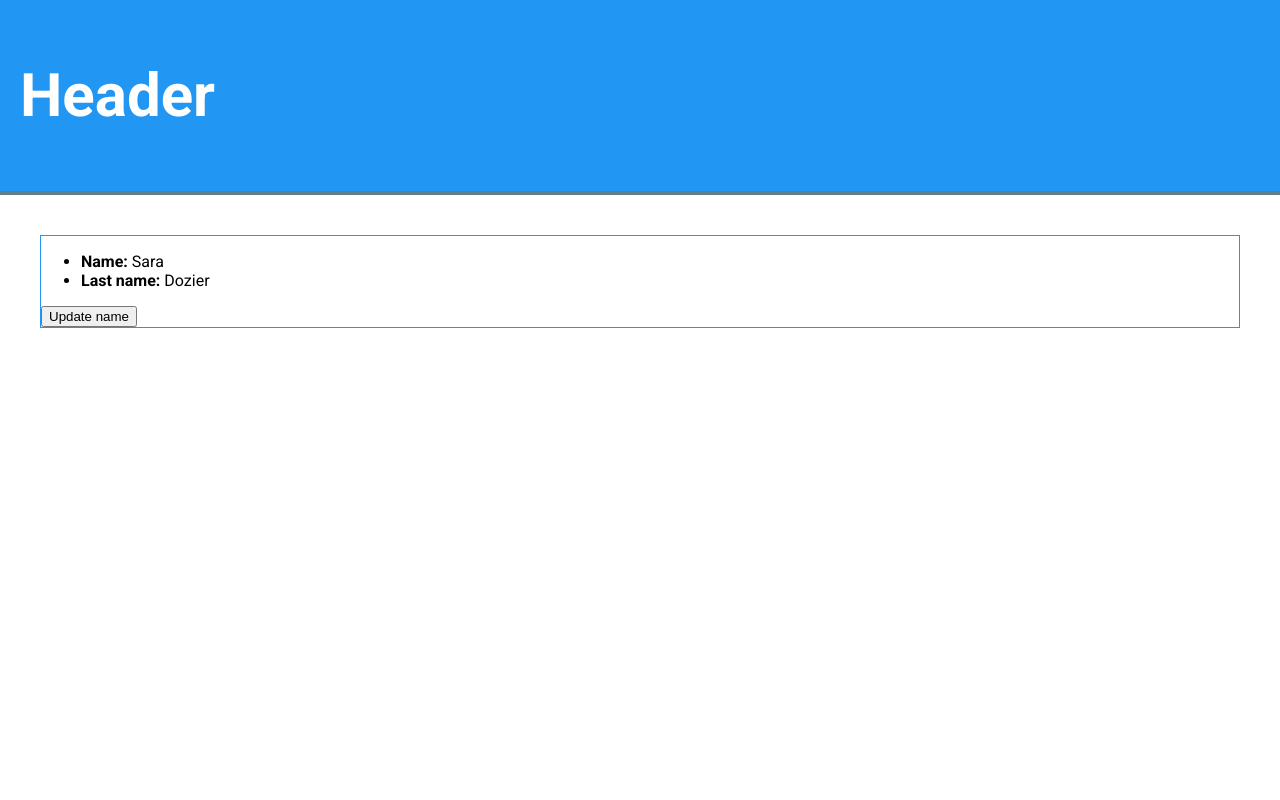
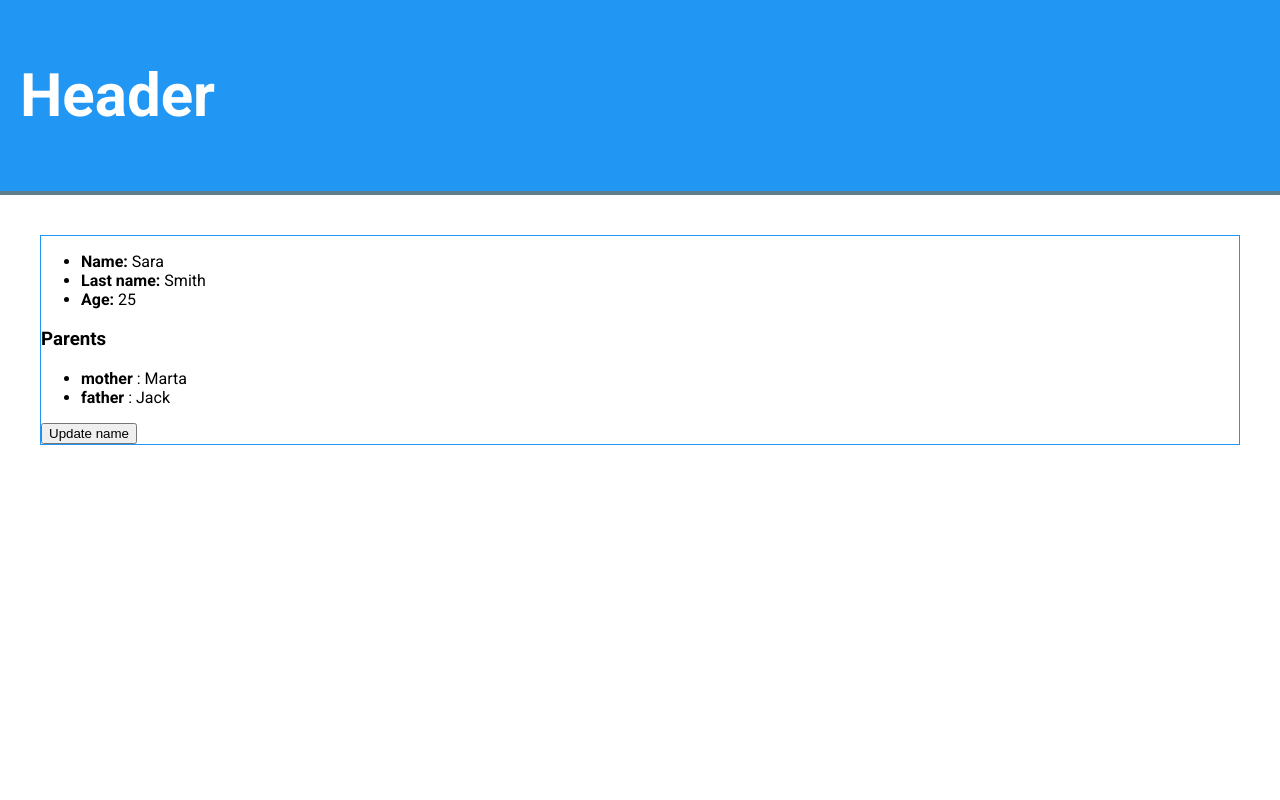
Before and after one commit to voloslg/vue_basics, a Vue app in the folder lesson28/intermetiate/: page / in a window 1280 px wide. Shown: the top 800 px of the page. Built offline with nearby package versions, Linux system fonts and the light colour scheme.

Commit message:
add methos to props+

```diff
--- a/lesson28/intermetiate/src/App.vue
+++ b/lesson28/intermetiate/src/App.vue
@@ -2,7 +2,12 @@
   <div>
     <app-header></app-header>
     <div class="container">
-      <compUserProfile :name="name" lastName="Dozier"/>
+      <compUserProfile
+        :userName="name"
+        :userLastName="lastName"
+        :userAge="age"
+        :userParents="parents"
+      />
     </div>
     <compFooter/>
   </div>
@@ -15,7 +20,13 @@ import compUserProfile from "./Components/User/UserProfile.vue";
 export default {
   data() {
     return {
-      name: "Sara"
+      name: "Sara",
+      lastName: "Smith",
+      age: 25,
+      parents: {
+        mother: "Marta",
+        father: "Jack"
+      }
     };
   },
   components: {
--- a/lesson28/intermetiate/src/Components/User/UserProfile.vue
+++ b/lesson28/intermetiate/src/Components/User/UserProfile.vue
@@ -4,11 +4,25 @@
       <ul>
         <li>
           <span>Name:</span>
-          {{name}}
+          {{userName}}
         </li>
         <li>
           <span>Last name:</span>
-          {{lastName}}
+          {{userLastName}}
+        </li>
+        <li>
+          <span>Age:</span>
+          {{userAge}}
+        </li>
+      </ul>
+      <h3>Parents</h3>
+      <ul>
+        <!-- <li>Mother: {{userParents.mother}}</li> -->
+        <!-- <li>Mother: {{userParents.father}}</li> -->
+        <li v-for="(key, value, index) in userParents" :key="index">
+          <span>{{value}}</span>
+          :
+          {{key}}
         </li>
       </ul>
       <button @click="updateName">Update name</button>
@@ -18,10 +32,18 @@
 
 <script>
 export default {
-  props: ["name", "lastName"],
+  // Props as array
+  // props: ["userName", "userLastName"],
+  // Props as objects
+  props: {
+    userName: String,
+    userLastName: String,
+    userAge: Number,
+    userParents: Object
+  },
   methods: {
     updateName() {
-      return (this.name = "Bob");
+      return (this.userName = "Bob");
     }
   }
 };
```
